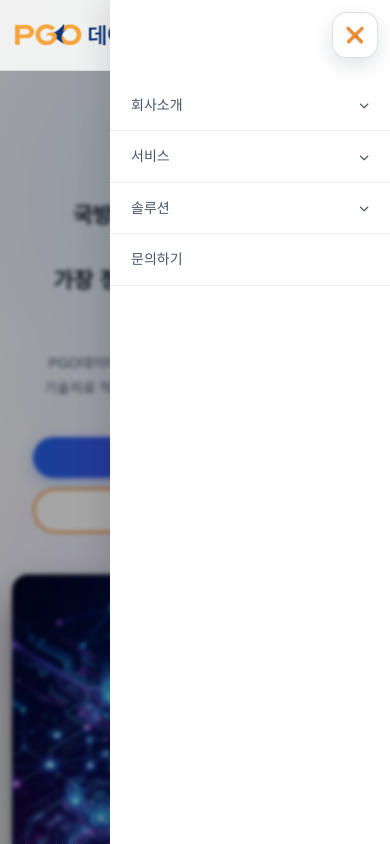
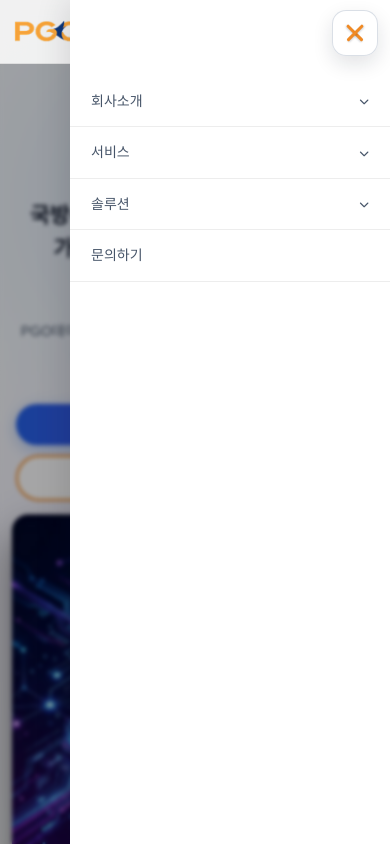
Before and after one commit to haeinsuh/pgodt, a plain HTML site: page index.html in a window 390 px wide. Both pictures are taken after a click on the button "메뉴 열기". Shown: the top 844 px of the page. Drawn offline with Linux system fonts and the light colour scheme; a web font is replaced by a local one.

Commit message:
모바일화면 최적화

```diff
--- a/styles.css
+++ b/styles.css
@@ -32,6 +32,14 @@ body {
   line-height: 1.6;
   overflow-x: hidden;
   word-break: keep-all;
+}
+
+img,
+video,
+canvas,
+svg {
+  max-width: 100%;
+  height: auto;
 }
 
 /* Gradient effects */
@@ -787,6 +795,11 @@ footer {
 @media (max-width: 1024px) {
   #hamburger-btn {
     display: flex;
+    position: fixed;
+    top: calc(10px + env(safe-area-inset-top));
+    right: 14px;
+    margin-left: 0;
+    z-index: 3001;
   }
 
   header {
@@ -810,20 +823,23 @@ footer {
     flex-direction: column;
     position: fixed;
     top: 0;
-    right: -100%;
-    width: 280px;
-    height: 100vh;
+    right: 0;
+    transform: translateX(100%);
+    width: min(86vw, 320px);
+    max-width: 100vw;
+    height: 100dvh;
     background: #fff;
     z-index: 1999;
-    padding: 80px 0 2rem;
+    padding: calc(76px + env(safe-area-inset-top)) 0 calc(1rem + env(safe-area-inset-bottom));
     gap: 0;
     box-shadow: -4px 0 30px rgba(0, 0, 0, 0.12);
-    transition: right 0.3s cubic-bezier(0.23, 1, 0.32, 1);
+    transition: transform 0.3s cubic-bezier(0.23, 1, 0.32, 1);
     overflow-y: auto;
+    overscroll-behavior: contain;
   }
 
   .nav-links.open {
-    right: 0;
+    transform: translateX(0);
   }
 
   .dropdown {
@@ -910,6 +926,10 @@ footer {
 @media (max-width: 768px) {
   #hamburger-btn {
     display: flex !important;
+    position: fixed;
+    top: calc(10px + env(safe-area-inset-top));
+    right: 12px;
+    z-index: 3001;
   }
 
   .container {
@@ -927,6 +947,10 @@ footer {
     padding-bottom: 60px;
   }
 
+  .hero-inner {
+    gap: 2rem;
+  }
+
   .page-header {
     margin-top: 80px;
     padding-top: 120px;
@@ -939,12 +963,21 @@ footer {
     word-break: keep-all;
   }
 
+  .title-line {
+    display: block;
+  }
+
   .hero-description {
     font-size: 1rem;
   }
 
+  .hero-description br {
+    display: none;
+  }
+
   .hero-image img {
-    max-width: 100%;
+    width: 100%;
+    max-width: 360px;
     border-radius: 16px;
   }
 
@@ -1077,6 +1110,14 @@ footer {
     word-break: keep-all;
   }
 
+  .hero-content {
+    padding: 0 0.25rem;
+  }
+
+  .hero-image img {
+    max-width: 100%;
+  }
+
   .why-grid {
     grid-template-columns: 1fr;
   }
```
